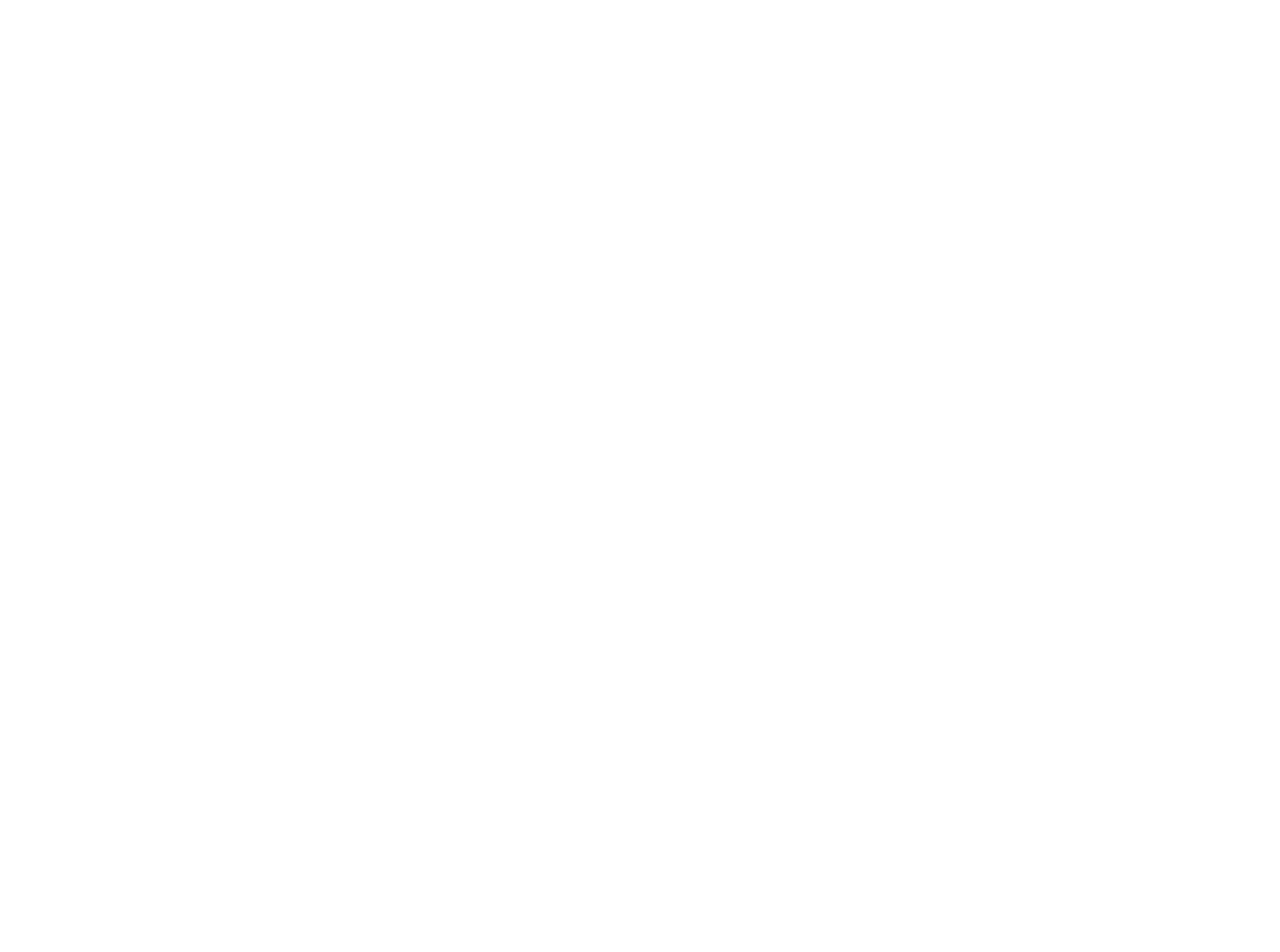
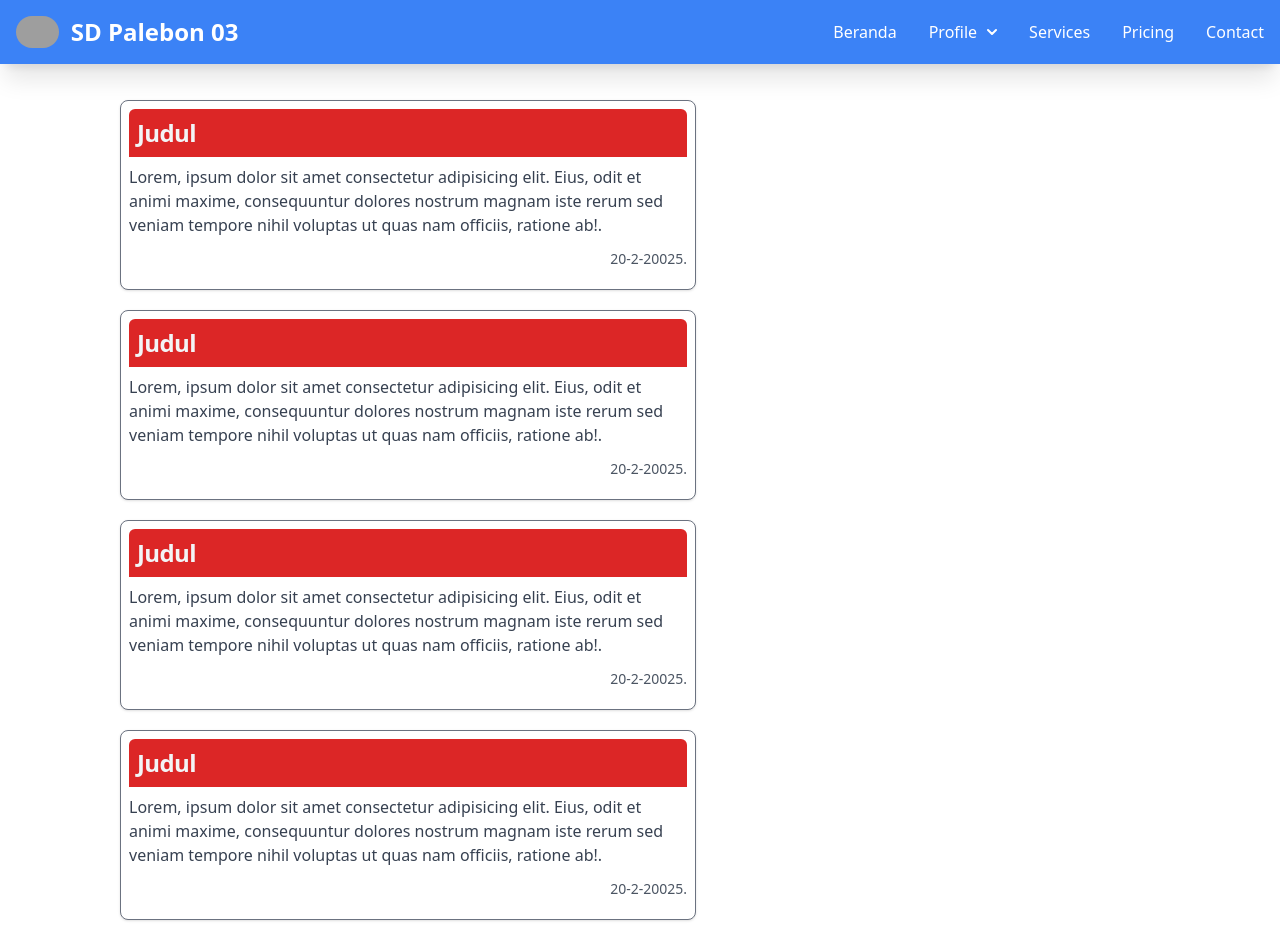
Before and after one commit to Reifalhs/FrontEnd-SdPalebon03, a React (Vite) app: page /warta in a window 1280 px wide. Before the commit this address had no page. Shown: the top 952 px of the page. Before the commit the page ends 800 px from the top, so only its background shows below. Built offline with nearby package versions, Linux system fonts and the light colour scheme; grey boxes are pictures that could not be loaded.

Commit message:
feat: create Warta

```diff
--- a/src/App.jsx
+++ b/src/App.jsx
@@ -7,6 +7,7 @@
 import Berita from './pages/Berita';
 import Guru from './pages/guru';
 import Lomba from './pages/Lomba';
+import Warta from './pages/Warta';
 
 
 const App = () => {
@@ -21,6 +22,7 @@
           <Route path="/berita" element={<Berita />} />
           <Route path="/guru" element={<Guru />} />
           <Route path="/lomba" element={<Lomba />} />
+          <Route path="/warta" element={<Warta />} />
         </Routes>
 
     </Router>
--- /dev/null
+++ b/src/pages/Warta.jsx
@@ -0,0 +1,48 @@
+import React from 'react'
+import Navbar from '../components/Navbar'
+import Footer from '../components/Footer'
+
+const Warta = () => {
+  return (
+    <div className='w-full min-h-screen bg-white'>
+                <Navbar />
+
+                <div className="container  w-full flex-wrap flex flex-col sm:flex-row justify-between px-2 sm:px-30  pt-20 pb-20 mt-5">
+
+                        <a href="#" className="flex flex-col items-center bg-white border border-gray-500 rounded-lg shadow-sm md:flex-row md:max-w-xl hover:bg-gray-100 mb-5">
+                                <div className="flex flex-col justify-between p-2 leading-normal">
+                                        <h5 className="mb-2 text-2xl font-bold tracking-tight bg-red-600 rounded-t-md p-2 text-gray-100">Judul</h5>
+                                        <p className="mb-3 font-normal text-gray-700">Lorem, ipsum dolor sit amet consectetur adipisicing elit. Eius, odit et animi maxime, consequuntur dolores nostrum magnam iste rerum sed veniam tempore nihil voluptas ut quas nam officiis, ratione ab!.</p>
+                                        <p className="mb-3 font-normal text-right text-sm text-gray-600">20-2-20025.</p>
+                                </div>
+                        </a>
+                        <a href="#" className="flex flex-col items-center bg-white border border-gray-500 rounded-lg shadow-sm md:flex-row md:max-w-xl hover:bg-gray-100 mb-5">
+                                <div className="flex flex-col justify-between p-2 leading-normal">
+                                        <h5 className="mb-2 text-2xl font-bold tracking-tight bg-red-600 rounded-t-md p-2 text-gray-100">Judul</h5>
+                                        <p className="mb-3 font-normal text-gray-700">Lorem, ipsum dolor sit amet consectetur adipisicing elit. Eius, odit et animi maxime, consequuntur dolores nostrum magnam iste rerum sed veniam tempore nihil voluptas ut quas nam officiis, ratione ab!.</p>
+                                        <p className="mb-3 font-normal text-right text-sm text-gray-600">20-2-20025.</p>
+                                </div>
+                        </a>
+                        <a href="#" className="flex flex-col items-center bg-white border border-gray-500 rounded-lg shadow-sm md:flex-row md:max-w-xl hover:bg-gray-100 mb-5">
+                                <div className="flex flex-col justify-between p-2 leading-normal">
+                                        <h5 className="mb-2 text-2xl font-bold tracking-tight bg-red-600 rounded-t-md p-2 text-gray-100">Judul</h5>
+                                        <p className="mb-3 font-normal text-gray-700">Lorem, ipsum dolor sit amet consectetur adipisicing elit. Eius, odit et animi maxime, consequuntur dolores nostrum magnam iste rerum sed veniam tempore nihil voluptas ut quas nam officiis, ratione ab!.</p>
+                                        <p className="mb-3 font-normal text-right text-sm text-gray-600">20-2-20025.</p>
+                                </div>
+                        </a>
+                        <a href="#" className="flex flex-col items-center bg-white border border-gray-500 rounded-lg shadow-sm md:flex-row md:max-w-xl hover:bg-gray-100 mb-5">
+                                <div className="flex flex-col justify-between p-2 leading-normal">
+                                        <h5 className="mb-2 text-2xl font-bold tracking-tight bg-red-600 rounded-t-md p-2 text-gray-100">Judul</h5>
+                                        <p className="mb-3 font-normal text-gray-700">Lorem, ipsum dolor sit amet consectetur adipisicing elit. Eius, odit et animi maxime, consequuntur dolores nostrum magnam iste rerum sed veniam tempore nihil voluptas ut quas nam officiis, ratione ab!.</p>
+                                        <p className="mb-3 font-normal text-right text-sm text-gray-600">20-2-20025.</p>
+                                </div>
+                        </a>
+
+                </div>
+
+                <Footer />
+        </div>
+  )
+}
+
+export default Warta
```
